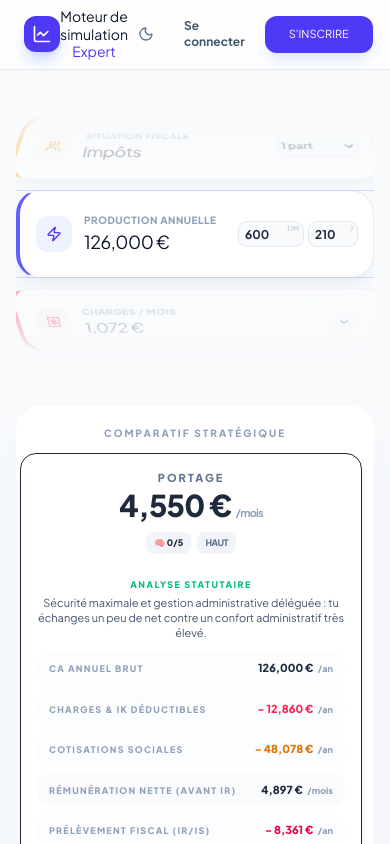
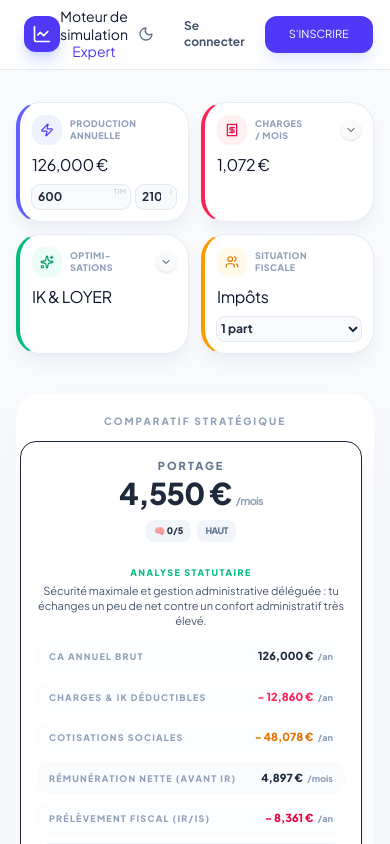
Before and after one commit to Guillaume1983/freelance-simulator-next, a Next.js app: page / in a window 390 px wide. Shown: the top 844 px of the page. Built offline with nearby package versions, Linux system fonts and the light colour scheme.

Commit message:
Test cursor10

```diff
--- a/components/TopCards.tsx
+++ b/components/TopCards.tsx
@@ -1,200 +1,107 @@
 'use client';
-import { useRef, useState, useCallback, useEffect } from 'react';
 import { Zap, Receipt, Sparkles, Users, ChevronDown } from 'lucide-react';
-
-const CARD_H = 88;
-const VISIBLE = 3;
-const CONTAINER_H = CARD_H * VISIBLE;
-const PAD = CARD_H;
-const N_CARDS = 4;
-const SET_H = N_CARDS * CARD_H; // hauteur d'un jeu complet de cartes
 
 export default function TopCards({ sim, activePanel, togglePanel }: any) {
   const fmt = (v: number) => Math.round(v).toLocaleString() + " €";
-  const scrollRef = useRef<HTMLDivElement>(null);
-  // Démarrer centré sur le 1er item du jeu du milieu (set 1)
-  const [scrollTop, setScrollTop] = useState(SET_H);
 
-  useEffect(() => {
-    if (scrollRef.current) {
-      scrollRef.current.scrollTop = SET_H;
-    }
-  }, []);
+  return (
+    <div className="max-w-[1600px] mx-auto px-4 md:px-6 mb-4 mt-8">
 
-  const handleScroll = useCallback(() => {
-    const el = scrollRef.current;
-    if (!el) return;
-    const st = el.scrollTop;
-    // Si on entre dans le 1er jeu → téléporter vers le jeu du milieu
-    if (st < SET_H) {
-      el.scrollTop = st + SET_H;
-      setScrollTop(st + SET_H);
-      return;
-    }
-    // Si on entre dans le 3ème jeu → téléporter vers le jeu du milieu
-    if (st >= SET_H * 2) {
-      el.scrollTop = st - SET_H;
-      setScrollTop(st - SET_H);
-      return;
-    }
-    setScrollTop(st);
-  }, []);
+      {/* Grille 2×2 mobile */}
+      <div className="md:hidden grid grid-cols-2 gap-3">
 
-  const wheelStyle = (loopedIndex: number): React.CSSProperties => {
-    const cardMid = PAD + loopedIndex * CARD_H + CARD_H / 2;
-    const viewMid = scrollTop + CONTAINER_H / 2;
-    const dist = (cardMid - viewMid) / CARD_H;
-    const abs = Math.abs(dist);
-    return {
-      transform: `perspective(500px) rotateX(${-dist * 44}deg)`,
-      opacity: Math.max(0.2, 1 - abs * 0.58),
-      transition: 'transform 60ms linear, opacity 60ms linear',
-      transformOrigin: 'center center',
-      height: '100%',
-    };
-  };
-
-  const renderMobileCard = (realIndex: number, loopedIndex: number) => {
-    switch (realIndex) {
-      case 0:
-        return (
-          <div style={wheelStyle(loopedIndex)} className="card-pro px-4 border-l-4 border-l-indigo-500 flex items-center justify-between">
-            <div className="flex items-center gap-3">
-              <div className="bg-indigo-50 dark:bg-indigo-900/30 text-indigo-600 p-2.5 rounded-xl">
-                <Zap className="w-4 h-4" />
+        {/* Production */}
+        <div className="card-pro px-3 py-3 border-l-4 border-l-indigo-500 flex flex-col gap-2">
+          <div className="flex items-center gap-2">
+            <div className="bg-indigo-50 dark:bg-indigo-900/30 text-indigo-600 p-2 rounded-xl">
+              <Zap className="w-3.5 h-3.5" />
             </div>
-              <div>
-                <p className="text-[10px] font-black text-slate-400 uppercase tracking-wider">Production Annuelle</p>
-                <p className="font-900 text-slate-900 dark:text-white text-lg tracking-tight">
+            <p className="text-[9px] font-black text-slate-400 uppercase tracking-wider leading-tight">Production<br/>Annuelle</p>
+          </div>
+          <p className="font-900 text-slate-900 dark:text-white text-base tracking-tight">
             {fmt(sim.state.tjm * sim.state.days)}
           </p>
+          <div className="flex gap-1.5">
+            <div className="relative flex-1">
+              <span className="absolute right-1 top-0.5 text-[7px] font-bold text-slate-300">TJM</span>
+              <input type="number" value={sim.state.tjm} onChange={(e) => sim.setters.setTjm(Number(e.target.value))} className="w-full text-left! pl-1.5 text-xs font-bold h-6" />
             </div>
-            </div>
-            <div className="flex gap-1.5">
-              <div className="relative">
-                <span className="absolute right-1 top-0.5 text-[7px] font-bold text-slate-300">TJM</span>
-                <input type="number" value={sim.state.tjm} onChange={(e) => sim.setters.setTjm(Number(e.target.value))} className="w-16 !text-left pl-1.5 text-xs font-bold h-6" />
-              </div>
-              <div className="relative">
+            <div className="relative w-10">
               <span className="absolute right-1 top-0.5 text-[7px] font-bold text-slate-300">J</span>
-                <input type="number" value={sim.state.days} onChange={(e) => sim.setters.setDays(Number(e.target.value))} className="w-12 !text-left pl-1.5 text-xs font-bold h-6" />
+              <input type="number" value={sim.state.days} onChange={(e) => sim.setters.setDays(Number(e.target.value))} className="w-full text-left! pl-1.5 text-xs font-bold h-6" />
             </div>
           </div>
         </div>
-        );
-      case 1:
-        return (
-          <div style={wheelStyle(loopedIndex)} className="card-pro px-4 border-l-4 border-l-rose-500 flex items-center justify-between">
-            <div className="flex items-center gap-3">
-              <div className="bg-rose-50 dark:bg-rose-900/30 text-rose-600 p-2.5 rounded-xl">
-                <Receipt className="w-4 h-4" />
+
+        {/* Charges */}
+        <div className="card-pro px-3 py-3 border-l-4 border-l-rose-500 flex flex-col gap-2">
+          <div className="flex items-center justify-between">
+            <div className="flex items-center gap-2">
+              <div className="bg-rose-50 dark:bg-rose-900/30 text-rose-600 p-2 rounded-xl">
+                <Receipt className="w-3.5 h-3.5" />
               </div>
-              <div>
-                <p className="text-[10px] font-black text-slate-400 uppercase tracking-wider">Charges / mois</p>
-                <p className="font-900 text-slate-900 dark:text-white text-lg tracking-tight">
+              <p className="text-[9px] font-black text-slate-400 uppercase tracking-wider leading-tight">Charges<br/>/ mois</p>
+            </div>
+            <button
+              type="button"
+              className="expand-trigger shadow-sm rounded-full p-1 bg-slate-50 dark:bg-slate-900 hover:bg-slate-100 dark:hover:bg-slate-800 transition-colors"
+              onClick={() => togglePanel('charges')}
+              aria-label="Ouvrir le détail des charges"
+            >
+              <ChevronDown className={`w-3 h-3 transition-transform ${activePanel === 'charges' ? 'rotate-180' : ''}`} />
+            </button>
+          </div>
+          <p className="font-900 text-slate-900 dark:text-white text-base tracking-tight">
             {fmt(sim.resultats[0].fees / 12)}
           </p>
         </div>
+
+        {/* Optimisations */}
+        <div className="card-pro px-3 py-3 border-l-4 border-l-emerald-500 flex flex-col gap-2">
+          <div className="flex items-center justify-between">
+            <div className="flex items-center gap-2">
+              <div className="bg-emerald-50 dark:bg-emerald-900/30 text-emerald-600 p-2 rounded-xl">
+                <Sparkles className="w-3.5 h-3.5" />
+              </div>
+              <p className="text-[9px] font-black text-slate-400 uppercase tracking-wider leading-tight">Optimi-<br/>sations</p>
             </div>
             <button
               type="button"
-              className="expand-trigger shadow-sm rounded-full p-1.5 bg-slate-50 dark:bg-slate-900 hover:bg-slate-100 dark:hover:bg-slate-800 transition-colors"
-              onClick={() => togglePanel('charges')}
-              aria-label="Ouvrir le détail des charges"
-            >
-              <ChevronDown className={`w-3.5 h-3.5 transition-transform ${activePanel === 'charges' ? 'rotate-180' : ''}`} />
-            </button>
-          </div>
-        );
-      case 2:
-        return (
-          <div style={wheelStyle(loopedIndex)} className="card-pro px-4 border-l-4 border-l-emerald-500 flex items-center justify-between">
-            <div className="flex items-center gap-3">
-              <div className="bg-emerald-50 dark:bg-emerald-900/30 text-emerald-600 p-2.5 rounded-xl">
-                <Sparkles className="w-4 h-4" />
-              </div>
-              <div>
-                <p className="text-[10px] font-black text-slate-400 uppercase tracking-wider">Optimisations</p>
-                <p className="font-900 text-slate-900 dark:text-white text-lg tracking-tight uppercase">IK & Loyer</p>
-              </div>
-            </div>
-            <button
-              type="button"
-              className="expand-trigger shadow-sm rounded-full p-1.5 bg-slate-50 dark:bg-slate-900 hover:bg-slate-100 dark:hover:bg-slate-800 transition-colors"
+              className="expand-trigger shadow-sm rounded-full p-1 bg-slate-50 dark:bg-slate-900 hover:bg-slate-100 dark:hover:bg-slate-800 transition-colors"
               onClick={() => togglePanel('opti')}
               aria-label="Ouvrir le détail des optimisations"
             >
-              <ChevronDown className={`w-3.5 h-3.5 transition-transform ${activePanel === 'opti' ? 'rotate-180' : ''}`} />
+              <ChevronDown className={`w-3 h-3 transition-transform ${activePanel === 'opti' ? 'rotate-180' : ''}`} />
             </button>
           </div>
-        );
-      case 3:
-        return (
-          <div style={wheelStyle(loopedIndex)} className="card-pro px-4 border-l-4 border-l-amber-500 flex items-center justify-between">
-            <div className="flex items-center gap-3">
-              <div className="bg-amber-50 dark:bg-amber-900/30 text-amber-600 p-2.5 rounded-xl">
-                <Users className="w-4 h-4" />
+          <p className="font-900 text-slate-900 dark:text-white text-base tracking-tight uppercase">IK & Loyer</p>
         </div>
-              <div>
-                <p className="text-[10px] font-black text-slate-400 uppercase tracking-wider">Situation Fiscale</p>
-                <p className="font-900 text-slate-900 dark:text-white text-lg tracking-tight">Impôts</p>
+
+        {/* Situation Fiscale */}
+        <div className="card-pro px-3 py-3 border-l-4 border-l-amber-500 flex flex-col gap-2">
+          <div className="flex items-center gap-2">
+            <div className="bg-amber-50 dark:bg-amber-900/30 text-amber-600 p-2 rounded-xl">
+              <Users className="w-3.5 h-3.5" />
             </div>
+            <p className="text-[9px] font-black text-slate-400 uppercase tracking-wider leading-tight">Situation<br/>Fiscale</p>
           </div>
+          <p className="font-900 text-slate-900 dark:text-white text-base tracking-tight">Impôts</p>
           <select
             value={sim.state.taxParts}
             onChange={(e) => sim.setters.setTaxParts(Number(e.target.value))}
-              className="w-20 text-xs font-bold h-7"
+            className="w-full text-xs font-bold h-6"
           >
             <option value="1">1 part</option>
             <option value="2">2 pts</option>
             <option value="3">3 pts</option>
           </select>
         </div>
-        );
-      default:
-        return null;
-    }
-  };
 
-  return (
-    <div className="max-w-[1600px] mx-auto px-4 md:px-6 mb-4 mt-8">
-      {/* Wheel carousel mobile — 3 jeux de cartes pour scroll infini */}
-      <div
-        className="md:hidden relative overflow-hidden"
-        style={{
-          height: CONTAINER_H,
-          WebkitMaskImage: 'linear-gradient(to bottom, transparent, black 28%, black 72%, transparent)',
-          maskImage: 'linear-gradient(to bottom, transparent, black 28%, black 72%, transparent)',
-        }}
-      >
-        {/* Centre highlight */}
-        <div
-          className="absolute inset-x-0 pointer-events-none z-10 border-y border-indigo-400/30"
-          style={{ top: PAD, height: CARD_H }}
-        />
-        <div
-          ref={scrollRef}
-          onScroll={handleScroll}
-          className="absolute inset-0 overflow-y-scroll"
-          style={{ scrollSnapType: 'y mandatory', msOverflowStyle: 'none', scrollbarWidth: 'none' }}
-        >
-          <div style={{ height: PAD }} />
-
-          {/* 3 répétitions des 4 cartes (set 0 / set 1 milieu / set 2) */}
-          {[0, 1, 2].flatMap((set) =>
-            [0, 1, 2, 3].map((card) => (
-              <div key={`${set}-${card}`} style={{ height: CARD_H, scrollSnapAlign: 'center' }}>
-                {renderMobileCard(card, set * N_CARDS + card)}
-              </div>
-            ))
-          )}
-
-          <div style={{ height: PAD }} />
-        </div>
       </div>
 
       {/* Grille desktop */}
       <div className="hidden md:grid grid-cols-4 gap-6">
+
         {/* Production */}
         <div className="card-pro px-5 py-5 border-l-4 border-l-indigo-500 flex items-center justify-between">
           <div className="flex items-center gap-4">
@@ -207,11 +114,11 @@ export default function TopCards({ sim, activePanel, togglePanel }: any) {
           <div className="flex flex-col gap-2 w-24">
             <div className="relative">
               <span className="absolute right-2 top-1 text-[8px] font-bold text-slate-300">TJM</span>
-            <input type="number" value={sim.state.tjm} onChange={(e) => sim.setters.setTjm(Number(e.target.value))} className="w-full !text-left pl-2 text-xs font-bold h-7" />
+              <input type="number" value={sim.state.tjm} onChange={(e) => sim.setters.setTjm(Number(e.target.value))} className="w-full text-left! pl-2 text-xs font-bold h-7" />
             </div>
             <div className="relative">
               <span className="absolute right-2 top-1 text-[8px] font-bold text-slate-300">JOURS</span>
-            <input type="number" value={sim.state.days} onChange={(e) => sim.setters.setDays(Number(e.target.value))} className="w-full !text-left pl-2 text-xs font-bold h-7" />
+              <input type="number" value={sim.state.days} onChange={(e) => sim.setters.setDays(Number(e.target.value))} className="w-full text-left! pl-2 text-xs font-bold h-7" />
             </div>
           </div>
         </div>
@@ -275,6 +182,7 @@ export default function TopCards({ sim, activePanel, togglePanel }: any) {
             </select>
           </div>
         </div>
+
       </div>
     </div>
   );
```
Lines whose indentation alone changed are shown as unchanged.
